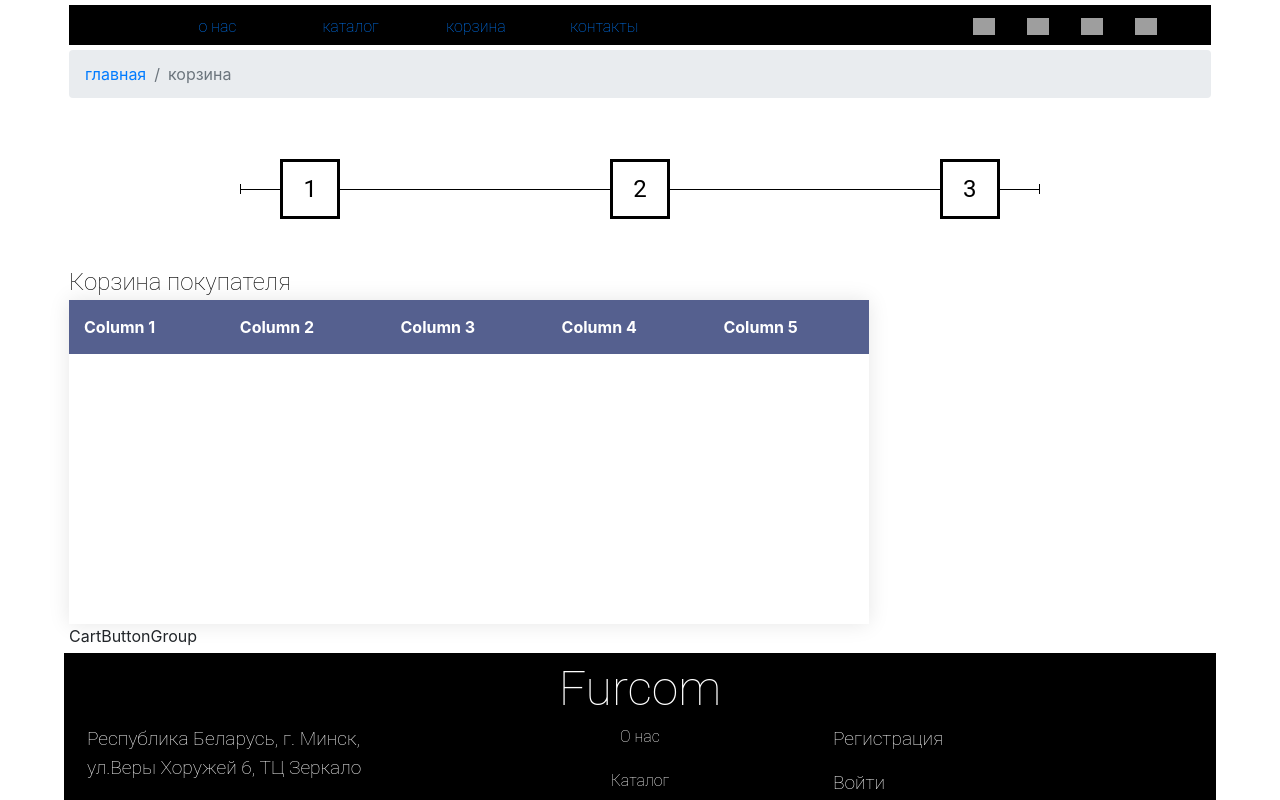
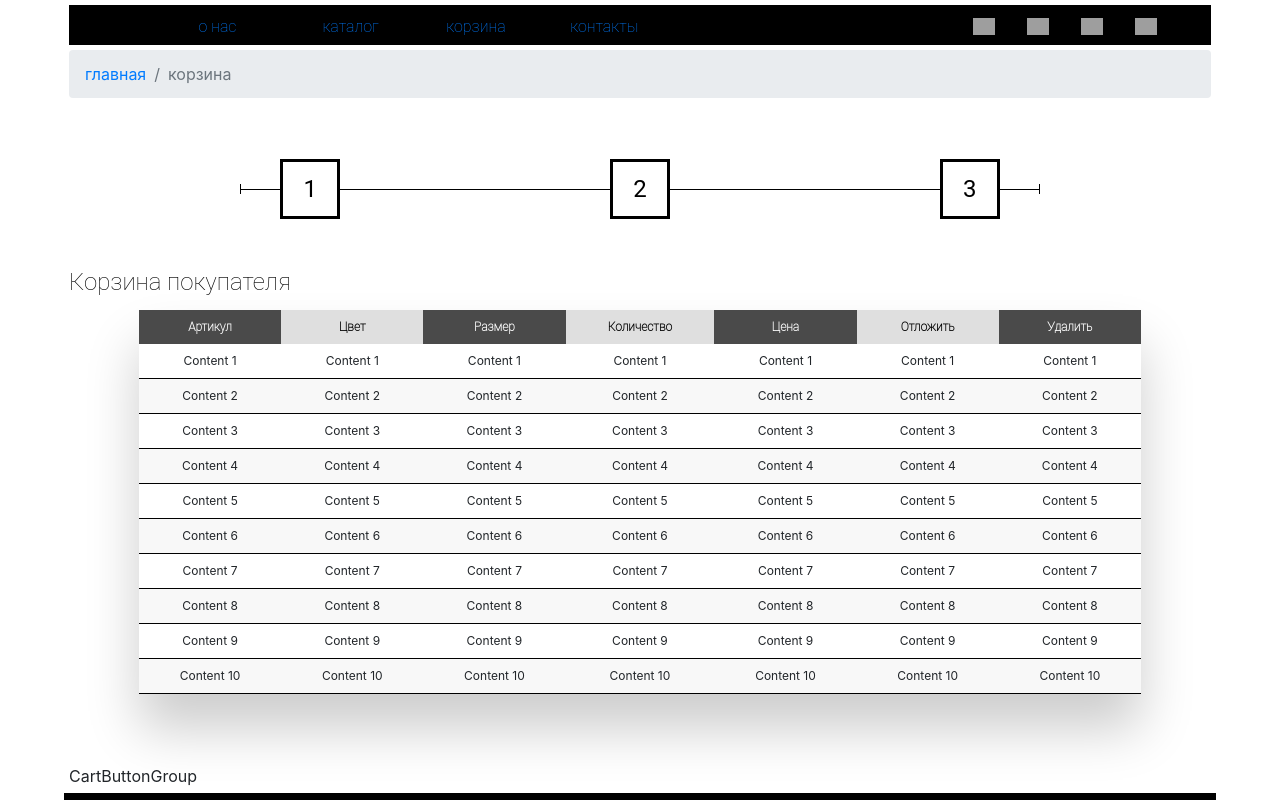
Before and after one commit to IlyaPrusakou/furcom, a React (Create React App) app: page /cart in a window 1280 px wide. Shown: the top 800 px of the page. Built offline with nearby package versions, Linux system fonts and the light colour scheme.

Commit message:
Table Good

```diff
--- a/src/Components/CartTable.js
+++ b/src/Components/CartTable.js
@@ -1,109 +1,250 @@
 import React from 'react';
 import styled from 'styled-components';
 
+const TableDiv = styled.div`
+	margin: 10px 70px 70px;
+	box-shadow: 0px 35px 50px rgba( 0, 0, 0, 0.2 );
+	@media (max-width: 767px) {
+		&:before{
+			content: "Scroll horizontally >";
+			display: block;
+			text-align: right;
+			font-size: 11px;
+			color: black;
+			padding: 0 0 10px;
+		}
+	}
+
+
+
+`;
 const Table = styled.table`
-    width: 800px;
+	border-radius: 5px;
+	font-size: 12px;
+	font-weight: normal;
+	border: none;
 	border-collapse: collapse;
-    overflow: hidden;
-    box-shadow: 0 0 20px rgba(0,0,0,0.1);
+	width: 100%;
+	max-width: 100%;
+	white-space: nowrap;
+	background-color: white;
+
+	@media (max-width: 767px) {
+			display: block;
+			width: 100%;
+		}
+
 `;
 const Th = styled.th`
-    padding: 15px;
-    background-color: rgba(255,255,255,0.2);
-    color: #fff;
+	font-family: 'Roboto Thin';
+	text-align: center;
+	padding: 8px;
+	color: black;
+	background: #dfdfdf;
+	&:nth-child(odd) {
+		color: #ffffff;
+    	background: #4a4a4a;
+	}
+	@media (max-width: 767px) {
+		display: block;
+
+		padding: 20px .625em .625em .625em;
+        height: 60px;
+        vertical-align: middle;
+        box-sizing: border-box;
+        overflow-x: hidden;
+        overflow-y: auto;
+        width: 120px;
+        font-size: 13px;
+		text-overflow: ellipsis;
+
 		text-align: left;
+        border-bottom: 1px solid #f7f7f9;
+
+		&:last-child{
+			border-bottom: none;
+		}
+	}
 `;
 const Td = styled.td`
-    padding: 15px;
-    background-color: rgba(255,255,255,0.2);
-    color: #fff;
+	text-align: center;
+	padding: 8px;
+	border-bottom: 0.8px solid black;
+	font-size: 12px;
+	@media (max-width: 767px) {
+		padding: 20px .625em .625em .625em;
+        height: 60px;
+        vertical-align: middle;
+        box-sizing: border-box;
+        overflow-x: hidden;
+        overflow-y: auto;
+        width: 120px;
+        font-size: 13px;
+		text-overflow: ellipsis;
+
+		tr &:nth-child(odd) {
+			background: #F8F8F8;
+			border-right: 1px solid #E6E4E4;
+		}
+
+		tr &:nth-child(even) {
+			border-right: 1px solid #E6E4E4;
+		}
+
+		tbody & {
+			display: block;
+        	text-align: center;
+		}
+
+	}
+`;
+const Tr = styled.tr`
+	&:nth-child(even) {
+		background: #F8F8F8;
+	}
+	&:hover {
+		background-color: #dfdfdf;
+	}
+	@media (max-width: 767px) {
+		tbody & {
+			display: table-cell;
+		}
+		tbody &:nth-child(odd) {
+			background: none;
+		}
+		&:nth-child(even){
+			background: transparent;
+		}
+	}
+
+
 `;
 
 const Thead = styled.thead`
- & {
-	    th {
-		    background-color: #55608f;
+	@media (max-width: 767px) {
+		display: block;
+		float: left;
 	}
+`;
+const Tbody = styled.tbody`
+	@media (max-width: 767px) {
+		display: block;
+		width: auto;
+        position: relative;
+        overflow-x: auto;
 	}
 `;
 
-const TBody = styled.tbody`
-& {
-	tr {
-		&:hover {
-			background-color: rgba(255,255,255,0.3);
-		}
-	}
-	td {
-		position: relative;
-		&:hover {
-			&:before {
-				content: "";
-				position: absolute;
-				left: 0;
-				right: 0;
-				top: -9999px;
-				bottom: -9999px;
-				background-color: rgba(255,255,255,0.2);
-				z-index: -1;
-			}
-		}
-	}
-}
-`;
 
 function CartTable(props){
     return (
-        <div>
+        <TableDiv>
     		<Table>
         	<Thead>
-			<tr>
-				<Th>Column 1</Th>
-				<Th>Column 2</Th>
-				<Th>Column 3</Th>
-				<Th>Column 4</Th>
-				<Th>Column 5</Th>
-			</tr>
+        		<Tr>
+            		<Th>Артикул</Th>
+            		<Th>Цвет</Th>
+            		<Th>Размер</Th>
+            		<Th>Количество</Th>
+            		<Th>Цена</Th>
+					<Th>Отложить</Th>
+					<Th>Удалить</Th>
+        		</Tr>
         	</Thead>
-		<TBody>
-			<tr>
-				<Td>Cell 1</Td>
-				<Td>Cell 2</Td>
-				<Td>Cell 3</Td>
-				<Td>Cell 4</Td>
-				<Td>Cell 5</Td>
-			</tr>
-			<tr>
-				<Td>Cell 1</Td>
-				<Td>Cell 2</Td>
-				<Td>Cell 3</Td>
-				<Td>Cell 4</Td>
-				<Td>Cell 5</Td>
-			</tr>
-			<tr>
-				<Td>Cell 1</Td>
-				<Td>Cell 2</Td>
-				<Td>Cell 3</Td>
-				<Td>Cell 4</Td>
-				<Td>Cell 5</Td>
-			</tr>
-			<tr>
-				<Td>Cell 1</Td>
-				<Td>Cell 2</Td>
-				<Td>Cell 3</Td>
-				<Td>Cell 4</Td>
-				<Td>Cell 5</Td>
-			</tr>
-			<tr>
-				<Td>Cell 1</Td>
-				<Td>Cell 2</Td>
-				<Td>Cell 3</Td>
-				<Td>Cell 4</Td>
-				<Td>Cell 5</Td>
-			</tr>
-		</TBody>
+        	<Tbody>
+        		<Tr>
+            		<Td>Content 1</Td>
+            		<Td>Content 1</Td>
+            		<Td>Content 1</Td>
+            		<Td>Content 1</Td>
+            		<Td>Content 1</Td>
+					<Td>Content 1</Td>
+            		<Td>Content 1</Td>
+        		</Tr>
+        		<Tr>
+            		<Td>Content 2</Td>
+            		<Td>Content 2</Td>
+            		<Td>Content 2</Td>
+            		<Td>Content 2</Td>
+            		<Td>Content 2</Td>
+					<Td>Content 2</Td>
+            		<Td>Content 2</Td>
+        		</Tr>
+        		<Tr>
+            		<Td>Content 3</Td>
+            		<Td>Content 3</Td>
+            		<Td>Content 3</Td>
+            		<Td>Content 3</Td>
+            		<Td>Content 3</Td>
+					<Td>Content 3</Td>
+            		<Td>Content 3</Td>
+        		</Tr>
+        		<Tr>
+            		<Td>Content 4</Td>
+            		<Td>Content 4</Td>
+            		<Td>Content 4</Td>
+            		<Td>Content 4</Td>
+            		<Td>Content 4</Td>
+					<Td>Content 4</Td>
+            		<Td>Content 4</Td>
+        		</Tr>
+        		<Tr>
+            		<Td>Content 5</Td>
+            		<Td>Content 5</Td>
+            		<Td>Content 5</Td>
+            		<Td>Content 5</Td>
+            		<Td>Content 5</Td>
+					<Td>Content 5</Td>
+            		<Td>Content 5</Td>
+        		</Tr>
+        		<Tr>
+            		<Td>Content 6</Td>
+            		<Td>Content 6</Td>
+            		<Td>Content 6</Td>
+           	 		<Td>Content 6</Td>
+            		<Td>Content 6</Td>
+					<Td>Content 6</Td>
+            		<Td>Content 6</Td>
+        		</Tr>
+        		<Tr>
+            		<Td>Content 7</Td>
+            		<Td>Content 7</Td>
+            		<Td>Content 7</Td>
+            		<Td>Content 7</Td>
+            		<Td>Content 7</Td>
+					<Td>Content 7</Td>
+            		<Td>Content 7</Td>
+        		</Tr>
+        		<Tr>
+            		<Td>Content 8</Td>
+            		<Td>Content 8</Td>
+            		<Td>Content 8</Td>
+            		<Td>Content 8</Td>
+           			<Td>Content 8</Td>
+					<Td>Content 8</Td>
+            		<Td>Content 8</Td>
+        		</Tr>
+        		<Tr>
+            		<Td>Content 9</Td>
+            		<Td>Content 9</Td>
+            		<Td>Content 9</Td>
+            		<Td>Content 9</Td>
+            		<Td>Content 9</Td>
+					<Td>Content 9</Td>
+            		<Td>Content 9</Td>
+        		</Tr>
+        		<Tr>
+            		<Td>Content 10</Td>
+            		<Td>Content 10</Td>
+            		<Td>Content 10</Td>
+            		<Td>Content 10</Td>
+            		<Td>Content 10</Td>
+					<Td>Content 10</Td>
+            		<Td>Content 10</Td>
+        		</Tr>
+        	</Tbody>
     	</Table>
-</div>
+	</TableDiv>
     );
 }
 
```
Lines whose indentation alone changed are shown as unchanged.
